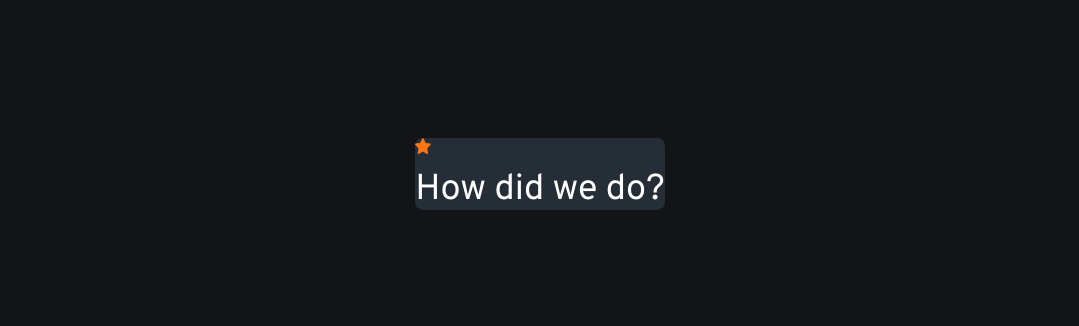
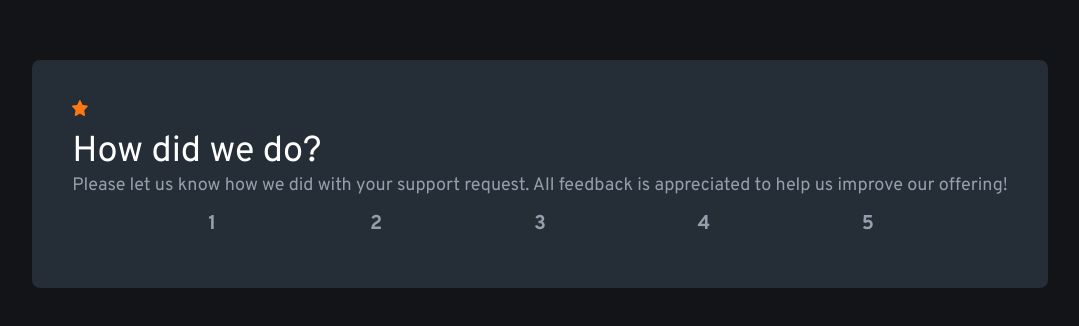
Before and after one commit to lavollmer/interactive-rating-component, a React (Vite) app: page / in a window 1280 px wide. Shown: the part 226-552 px from the top of the page, without its empty margins (100-1179 px from the left). Built offline with nearby package versions, Linux system fonts and the light colour scheme.

Commit message:
working on the rating buttons

```diff
--- a/src/App.jsx
+++ b/src/App.jsx
@@ -1,16 +1,25 @@
 import "./App.css";
 import IconStar from "../src/assets/icon-star.svg";
+import Rating from "./components/Rating";
 
 function App() {
+  const number = "";
   return (
     <>
       <div className="font-overpass bg-very-dark-blue screen">
-        <div className="flex flex-col bg-dark-blue rounded-lg">
+        <div className="flex flex-col bg-dark-blue rounded-lg p-10">
           <div className="bg-dark-blue rounded-full h-8 w-8">
             <img src={IconStar} alt="icon-star" className="h-4 w-4" />
           </div>
           <div>
             <h1 className="text-white text-4xl">How did we do?</h1>
+            <p className="text-light-grey text-lg">
+              Please let us know how we did with your support request. All
+              feedback is appreciated to help us improve our offering!{" "}
+            </p>
+          </div>
+          <div>
+            <Rating number={number} />
           </div>
         </div>
       </div>
--- a/src/components/Button.jsx
+++ b/src/components/Button.jsx
@@ -1,9 +1,14 @@
-import React from 'react'
+import React from "react";
+import { useState } from "react";
 
-const button = () => {
+const button = ({ number }) => {
   return (
-    <div>button</div>
-  )
-}
+    <div className="flex items-center justify-center">
+      <button className="bg-dark-blue hover:bg-orange-800 text-light-grey text-xl font-bold py-2 px-4 rounded-full w-12 h-12">
+        {number}
+      </button>
+    </div>
+  );
+};
 
-export default button
+export default button;
--- /dev/null
+++ b/src/components/Rating.jsx
@@ -0,0 +1,17 @@
+import React from "react";
+import Button from "./Button";
+
+const Rating = ({ number }) => {
+
+  return (
+    <div className="flex flex-row justify-evenly items-center justify-center">
+      <Button number={1} />
+      <Button number={2} />
+      <Button number={3} />
+      <Button number={4} />
+      <Button number={5} />
+    </div>
+  );
+};
+
+export default Rating;
```
Also changed, not shown: 1 other file (tests, documents, lock files or other folders).
